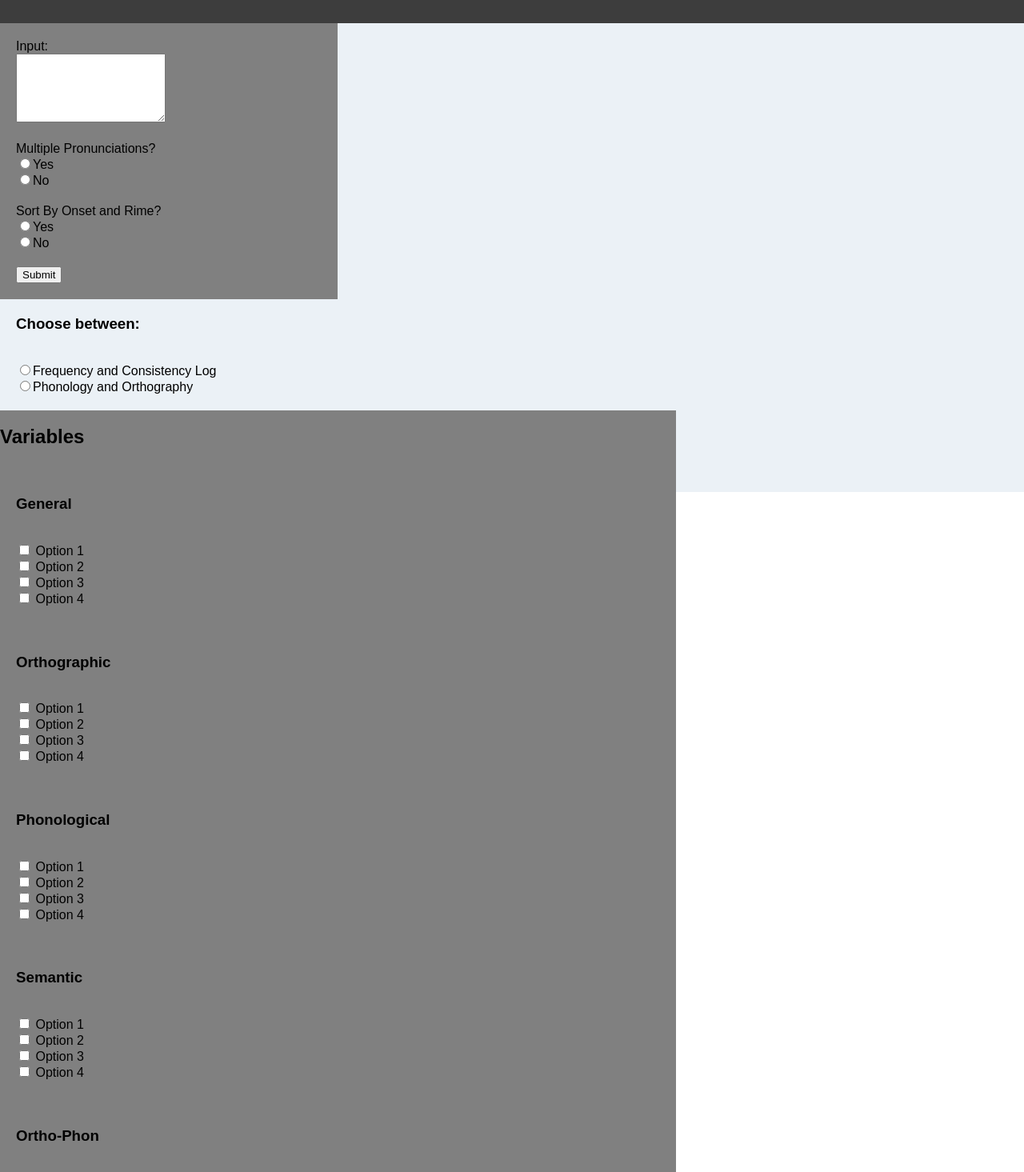
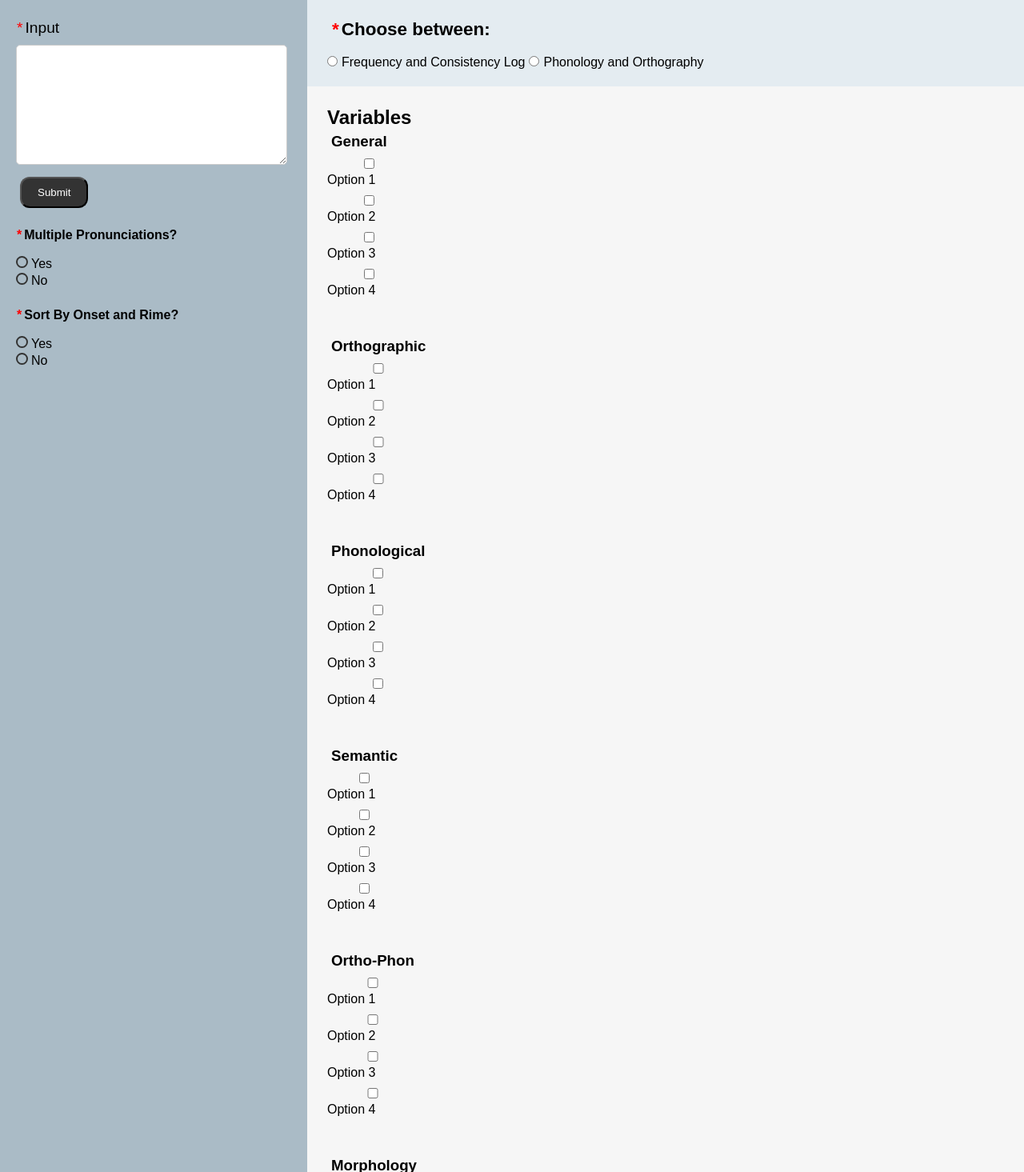
Before and after one commit to yusufmbaig/pg-toolkit-site, a React (Create React App) app: page /EnglishToolkit in a window 1280 px wide. Shown: the part 185-1650 px from the top of the page at 80% size. Built offline with nearby package versions, Linux system fonts and the light colour scheme.

Commit message:
Feature: English Toolkit Left Side CSS done

```diff
--- a/src/components/EnglishToolkit/EnglishToolkitContent/BeforeSubmit/BeforeSubmit.css
+++ b/src/components/EnglishToolkit/EnglishToolkitContent/BeforeSubmit/BeforeSubmit.css
@@ -1,41 +1,123 @@
 .HowTo {
-    background-color: #3D3D3D;
+  background-color: #3d3d3d;
   color: white;
   padding: 20px;
   padding-top: 10px;
+}
+
+.BeforeSubmitContainer {
+  display: flex;
+  height: 100%;
 }
 
 .LeftContent {
   display: flex;
   flex-direction: row;
   align-items: flex-start;
-    background-color: gray;
-    width: 33%;
+  background-color: #aabbc6;
+  min-width: 30%;
 }
 
 .LeftContentSegments {
   margin: 20px;
 }
 
-#InputBox {
-    width: 100%;
-    height: 80px;
+.LeftContentSegments label {
+  margin-left: 0px;
 }
 
+.LeftContentSegments Input[type="radio"] {
+  appearance: none;
+  -webkit-appearance: none;
+  -moz-appearance: none;
+  width: 15px;
+  height: 15px;
+  margin: 2px 4px 0px 0px;
+  border-radius: 50%;
+  border: 2px solid #333;
+  outline: none;
+  cursor: pointer;
+  background-color: #aabbc6;
+}
+
+.LeftContentSegments input[type="radio"]:checked {
+  background-color: #333;
+}
+
+.LeftContent,
+label {
+  display: flex;
+  flex-direction: column;
+}
+
+.LeftContent form {
+  width: 100%;
+}
+
+.LeftContent button {
+  margin: 10px 0px 0px 5px;
+  border-radius: 12px;
+  padding: 10px 20px 10px 20px;
+  color: white;
+  background-color: #333333;
+  cursor: pointer;
+}
+
+textarea {
+  min-width: 100%; /* Manually set the width to 300 pixels */
+  height: 150px; /* Fixed height */
+  padding: 10px;
+  box-sizing: border-box; /* Ensure padding is included in the width */
+  border: 1px solid #ccc;
+  border-radius: 5px;
+  /* resize: vertical; Allow vertical resizing */
+}
+
+#star {
+  color: red;
+  margin-right: 2px;
+}
+
+.starText {
+  display: flex;
+  margin-left: 0px;
+}
+
+.starTextSmall {
+  display: flex;
+  margin-left: 0px;
+  font-size: medium;
+  font-weight: 700;
+}
+
+.starText p {
+  margin-bottom: 10px;
+  font-size: larger;
+}
 .RightContent {
-
+  display: flex;
+  flex-direction: column;
+  min-width: 70%;
+  background-color: #f6f6f6;
+  height: 100%;
+}
+.RightContent h1,
+h2,
+h3,
+label,
+input {
+  margin: 5px;
 }
 
 .RightContentTop {
-
+  background-color: #e4ecf1;
 }
 
 .RightContentBottom {
   display: flex;
   flex-direction: column;
   align-items: flex-start;
-    background-color: gray;
-    width: 66%;
+  background-color: #f6f6f6;
 }
 
 .RightContentSegments {
--- a/src/components/EnglishToolkit/EnglishToolkitContent/BeforeSubmit/BeforeSubmit.jsx
+++ b/src/components/EnglishToolkit/EnglishToolkitContent/BeforeSubmit/BeforeSubmit.jsx
@@ -1,40 +1,53 @@
 import React from "react";
 import "./BeforeSubmit.css";
 
-
-
 function BeforeSubmit() {
   return (
-    <div>
+    <>
       <div className="HowTo">
         <h2>How to use this toolkit:</h2>
         <p>This section will show how to use the English Toolkit.</p>
       </div>
-
+      <div className="BeforeSubmitContainer">
         <div className="LeftContent">
           <form>
             <div className="LeftContentSegments">
               <label>
-              Input:
-              <br/><textarea id="InputBox" type="text" name="InputBox"/>
+                <div className="starText">
+                  <p id="star">*</p>
+                  <p>Input</p>
+                </div>
+                <textarea id="InputBox" type="text" name="InputBox" />
               </label>
-          </div>
-
-
-          <div className="LeftContentSegments">
-            <label for="MultiPronun">Multiple Pronunciations?</label>
-            <br/><input type="radio" value="Yes" name="MultiPronunYesNo"/>Yes
-            <br/><input type="radio" value="No" name="MultiPronunYesNo"/>No
+              <button id="InputSubmit">Submit</button>
             </div>
 
             <div className="LeftContentSegments">
-            <label for="SortOnsetRime">Sort By Onset and Rime?</label>
-            <br/><input type="radio" value="Yes" name="SortOnsetRimeYesNo"/>Yes
-            <br/><input type="radio" value="No" name="SortOnsetRimeYesNo"/>No
+              <label for="MultiPronun">
+                <div className="starTextSmall">
+                  <p id="star">*</p>
+                  <p> Multiple Pronunciations?</p>
+                </div>
+              </label>
+              <input type="radio" value="Yes" name="MultiPronunYesNo" />
+              Yes
+              <br />
+              <input type="radio" value="No" name="MultiPronunYesNo" />
+              No
             </div>
 
             <div className="LeftContentSegments">
-            <input type="submit" value="Submit" />
+              <label for="SortOnsetRime">
+                <div className="starTextSmall">
+                  <p id="star">*</p>
+                  <p> Sort By Onset and Rime?</p>
+                </div>
+              </label>
+              <input type="radio" value="Yes" name="SortOnsetRimeYesNo" />
+              Yes
+              <br />
+              <input type="radio" value="No" name="SortOnsetRimeYesNo" />
+              No
             </div>
           </form>
         </div>
@@ -42,72 +55,208 @@ function BeforeSubmit() {
         <div className="RightContent">
           <div className="RightContentTop">
             <div className="RightContentSegments">
-            <h3><label for="LogTypes">Choose between:</label></h3>
-            <br/><input type="radio" value="LogChoice1" name="LogTypesChoice"/>Frequency and Consistency Log
-            <br/><input type="radio" value="LogChoice2" name="LogTypesChoice"/>Phonology and Orthography
+              <h3>
+                <label for="LogTypes">
+                  <div className="starText">
+                    <p id="star">*</p>
+                    <p>Choose between:</p>
+                  </div>
+                </label>
+              </h3>
+              <input type="radio" value="LogChoice1" name="LogTypesChoice" />
+              Frequency and Consistency Log
+              <input type="radio" value="LogChoice2" name="LogTypesChoice" />
+              Phonology and Orthography
             </div>
           </div>
 
           <div className="RightContentBottom">
+            <div className="RightContentSegments">
               <h2>Variables</h2>
-          <div className="RightContentSegments">
-            <h3><label for="General">General</label></h3>
-            <br/><label><input type="checkbox" name="options" value="option1"/> Option 1</label>
-            <br/><label><input type="checkbox" name="options" value="option2"/> Option 2</label>
-            <br/><label><input type="checkbox" name="options" value="option3"/> Option 3</label>
-            <br/><label><input type="checkbox" name="options" value="option4"/> Option 4</label>
+              <h3>
+                <label for="General">General</label>
+              </h3>
+
+              <label>
+                <input type="checkbox" name="options" value="option1" /> Option
+                1
+              </label>
+
+              <label>
+                <input type="checkbox" name="options" value="option2" /> Option
+                2
+              </label>
+
+              <label>
+                <input type="checkbox" name="options" value="option3" /> Option
+                3
+              </label>
+
+              <label>
+                <input type="checkbox" name="options" value="option4" /> Option
+                4
+              </label>
             </div>
 
             <div className="RightContentSegments">
-            <h3><label for="Orthographic">Orthographic</label></h3>
-            <br/><label><input type="checkbox" name="options" value="option1"/> Option 1</label>
-            <br/><label><input type="checkbox" name="options" value="option2"/> Option 2</label>
-            <br/><label><input type="checkbox" name="options" value="option3"/> Option 3</label>
-            <br/><label><input type="checkbox" name="options" value="option4"/> Option 4</label>
+              <h3>
+                <label for="Orthographic">Orthographic</label>
+              </h3>
+
+              <label>
+                <input type="checkbox" name="options" value="option1" /> Option
+                1
+              </label>
+
+              <label>
+                <input type="checkbox" name="options" value="option2" /> Option
+                2
+              </label>
+
+              <label>
+                <input type="checkbox" name="options" value="option3" /> Option
+                3
+              </label>
+
+              <label>
+                <input type="checkbox" name="options" value="option4" /> Option
+                4
+              </label>
             </div>
 
             <div className="RightContentSegments">
-            <h3><label for="Phonological">Phonological</label></h3>
-            <br/><label><input type="checkbox" name="options" value="option1"/> Option 1</label>
-            <br/><label><input type="checkbox" name="options" value="option2"/> Option 2</label>
-            <br/><label><input type="checkbox" name="options" value="option3"/> Option 3</label>
-            <br/><label><input type="checkbox" name="options" value="option4"/> Option 4</label>
+              <h3>
+                <label for="Phonological">Phonological</label>
+              </h3>
+
+              <label>
+                <input type="checkbox" name="options" value="option1" /> Option
+                1
+              </label>
+
+              <label>
+                <input type="checkbox" name="options" value="option2" /> Option
+                2
+              </label>
+
+              <label>
+                <input type="checkbox" name="options" value="option3" /> Option
+                3
+              </label>
+
+              <label>
+                <input type="checkbox" name="options" value="option4" /> Option
+                4
+              </label>
             </div>
 
             <div className="RightContentSegments">
-            <h3><label for="Semantic">Semantic</label></h3>
-            <br/><label><input type="checkbox" name="options" value="option1"/> Option 1</label>
-            <br/><label><input type="checkbox" name="options" value="option2"/> Option 2</label>
-            <br/><label><input type="checkbox" name="options" value="option3"/> Option 3</label>
-            <br/><label><input type="checkbox" name="options" value="option4"/> Option 4</label>
+              <h3>
+                <label for="Semantic">Semantic</label>
+              </h3>
+
+              <label>
+                <input type="checkbox" name="options" value="option1" /> Option
+                1
+              </label>
+
+              <label>
+                <input type="checkbox" name="options" value="option2" /> Option
+                2
+              </label>
+
+              <label>
+                <input type="checkbox" name="options" value="option3" /> Option
+                3
+              </label>
+
+              <label>
+                <input type="checkbox" name="options" value="option4" /> Option
+                4
+              </label>
             </div>
 
             <div className="RightContentSegments">
-            <h3><label for="Ortho-Phon">Ortho-Phon</label></h3>
-            <br/><label><input type="checkbox" name="options" value="option1"/> Option 1</label>
-            <br/><label><input type="checkbox" name="options" value="option2"/> Option 2</label>
-            <br/><label><input type="checkbox" name="options" value="option3"/> Option 3</label>
-            <br/><label><input type="checkbox" name="options" value="option4"/> Option 4</label>
+              <h3>
+                <label for="Ortho-Phon">Ortho-Phon</label>
+              </h3>
+
+              <label>
+                <input type="checkbox" name="options" value="option1" /> Option
+                1
+              </label>
+
+              <label>
+                <input type="checkbox" name="options" value="option2" /> Option
+                2
+              </label>
+
+              <label>
+                <input type="checkbox" name="options" value="option3" /> Option
+                3
+              </label>
+
+              <label>
+                <input type="checkbox" name="options" value="option4" /> Option
+                4
+              </label>
             </div>
 
             <div className="RightContentSegments">
-            <h3><label for="Morphology">Morphology</label></h3>
-            <br/><label><input type="checkbox" name="options" value="option1"/> Option 1</label>
-            <br/><label><input type="checkbox" name="options" value="option2"/> Option 2</label>
-            <br/><label><input type="checkbox" name="options" value="option3"/> Option 3</label>
-            <br/><label><input type="checkbox" name="options" value="option4"/> Option 4</label>
+              <h3>
+                <label for="Morphology">Morphology</label>
+              </h3>
+
+              <label>
+                <input type="checkbox" name="options" value="option1" /> Option
+                1
+              </label>
+
+              <label>
+                <input type="checkbox" name="options" value="option2" /> Option
+                2
+              </label>
+
+              <label>
+                <input type="checkbox" name="options" value="option3" /> Option
+                3
+              </label>
+
+              <label>
+                <input type="checkbox" name="options" value="option4" /> Option
+                4
+              </label>
             </div>
 
             <div className="RightContentSegments">
-            <h3><label for="Response Variables">Response Variables</label></h3>
-            <br/><label><input type="checkbox" name="options" value="option1"/> Option 1</label>
-            <br/><label><input type="checkbox" name="options" value="option2"/> Option 2</label>
-            <br/><label><input type="checkbox" name="options" value="option3"/> Option 3</label>
-            <br/><label><input type="checkbox" name="options" value="option4"/> Option 4</label>
+              <h3>
+                <label for="Response Variables">Response Variables</label>
+              </h3>
+
+              <label>
+                <input type="checkbox" name="options" value="option1" /> Option
+                1
+              </label>
+
+              <label>
+                <input type="checkbox" name="options" value="option2" /> Option
+                2
+              </label>
+
+              <label>
+                <input type="checkbox" name="options" value="option3" /> Option
+                3
+              </label>
+
+              <label>
+                <input type="checkbox" name="options" value="option4" /> Option
+                4
+              </label>
             </div>
           </div>
         </div>
       </div>
+    </>
   );
 }
 
```
Lines whose indentation alone changed are shown as unchanged.
